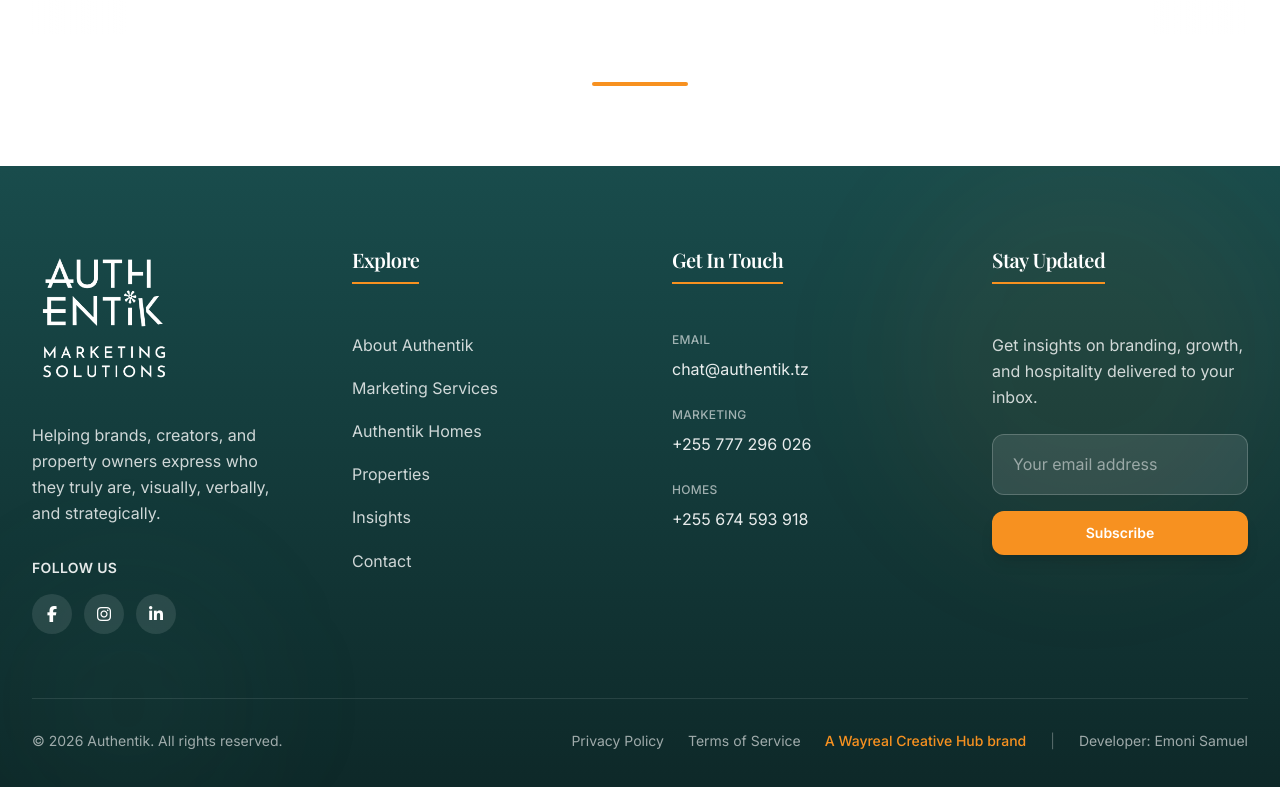
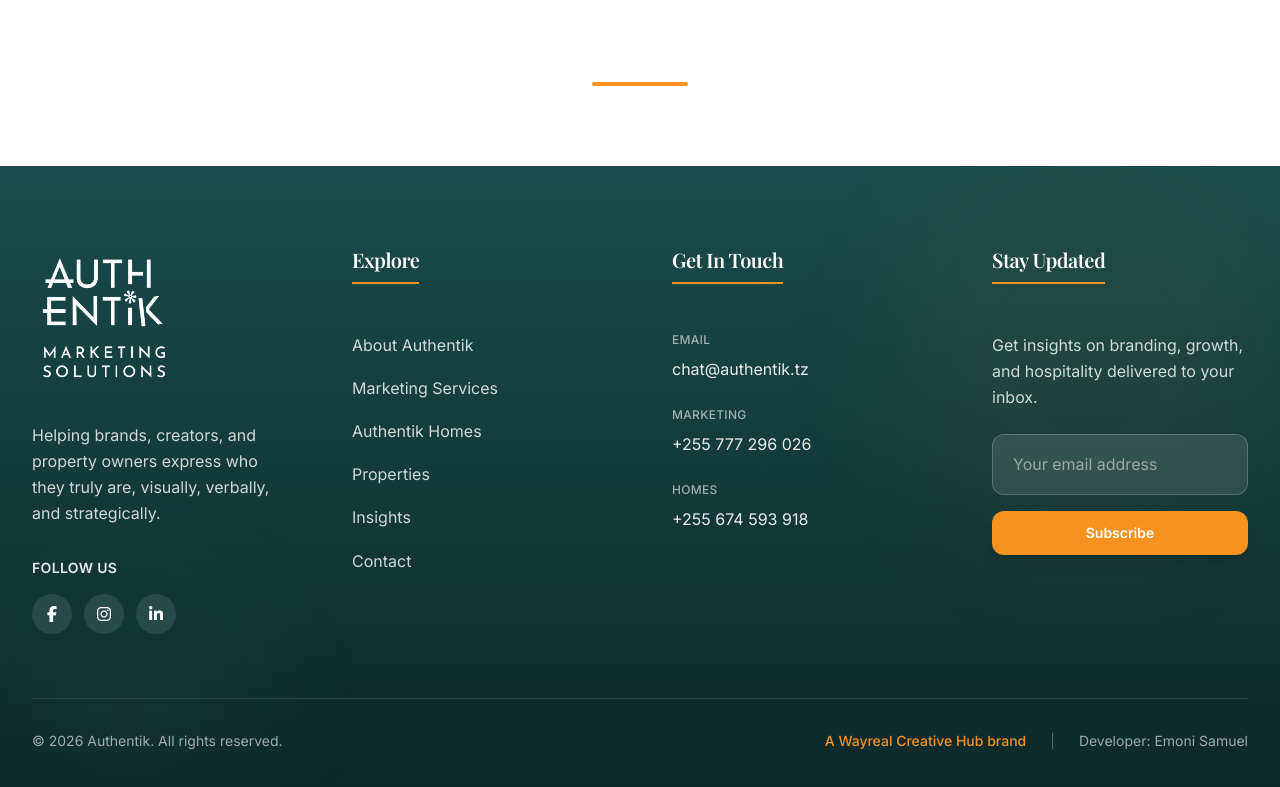
Before and after one commit to samz-code/authentik, a React (Vite) app: page / in a window 1280 px wide. Shown: the part 5247-6034 px from the top of the page. Built offline with nearby package versions, Linux system fonts and the light colour scheme; the HTML template or start-up script is replaced by a standard one; a web font is replaced by a local one.

Commit message:
remove terms and privacy page

```diff
--- a/src/components/layout/Footer.tsx
+++ b/src/components/layout/Footer.tsx
@@ -304,12 +304,6 @@ export function Footer() {
                   © {new Date().getFullYear()} Authentik. All rights reserved.
                 </p>
                 <div className="flex flex-wrap items-center justify-center gap-4 md:gap-6 text-sm">
-                  <Link to="/privacy" className="text-white/60 hover:text-[#F79120] transition-colors">
-                    Privacy Policy
-                  </Link>
-                  <Link to="/terms" className="text-white/60 hover:text-[#F79120] transition-colors">
-                    Terms of Service
-                  </Link>
                   <a
                     href="https://www.wayreal.co.ke"
                     target="_blank"
```
